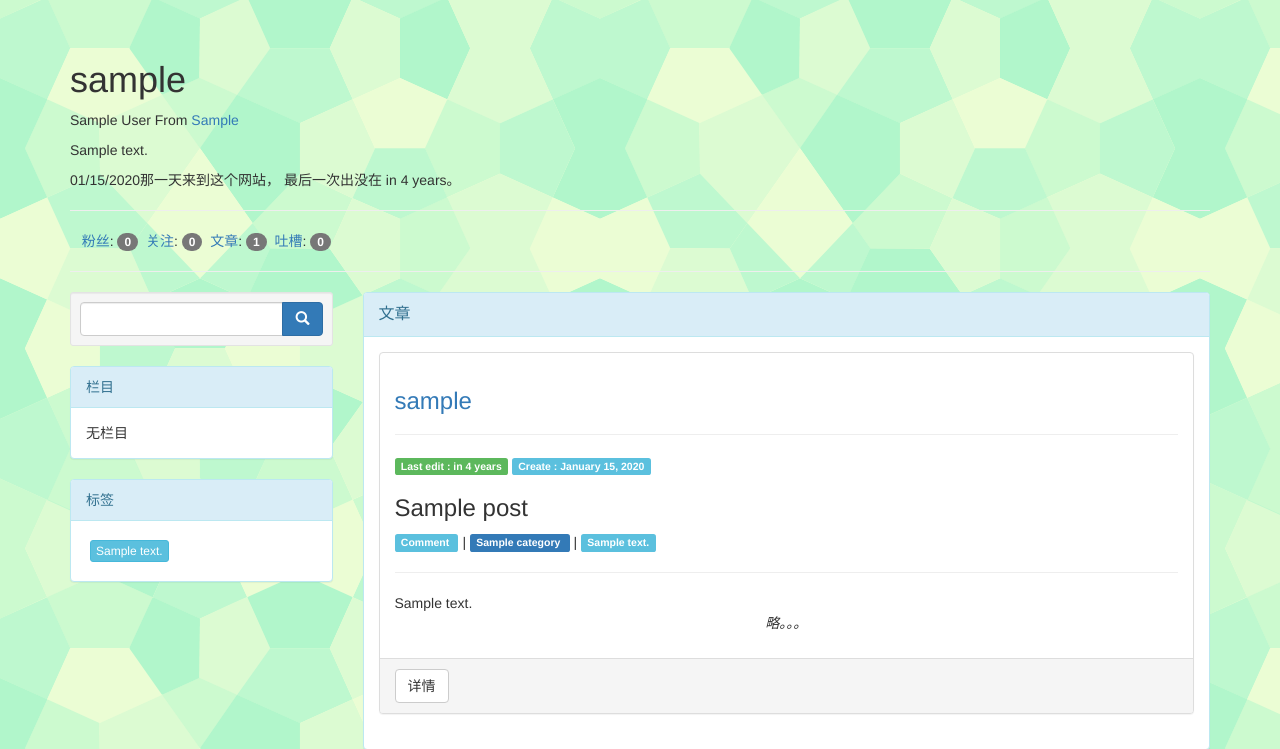
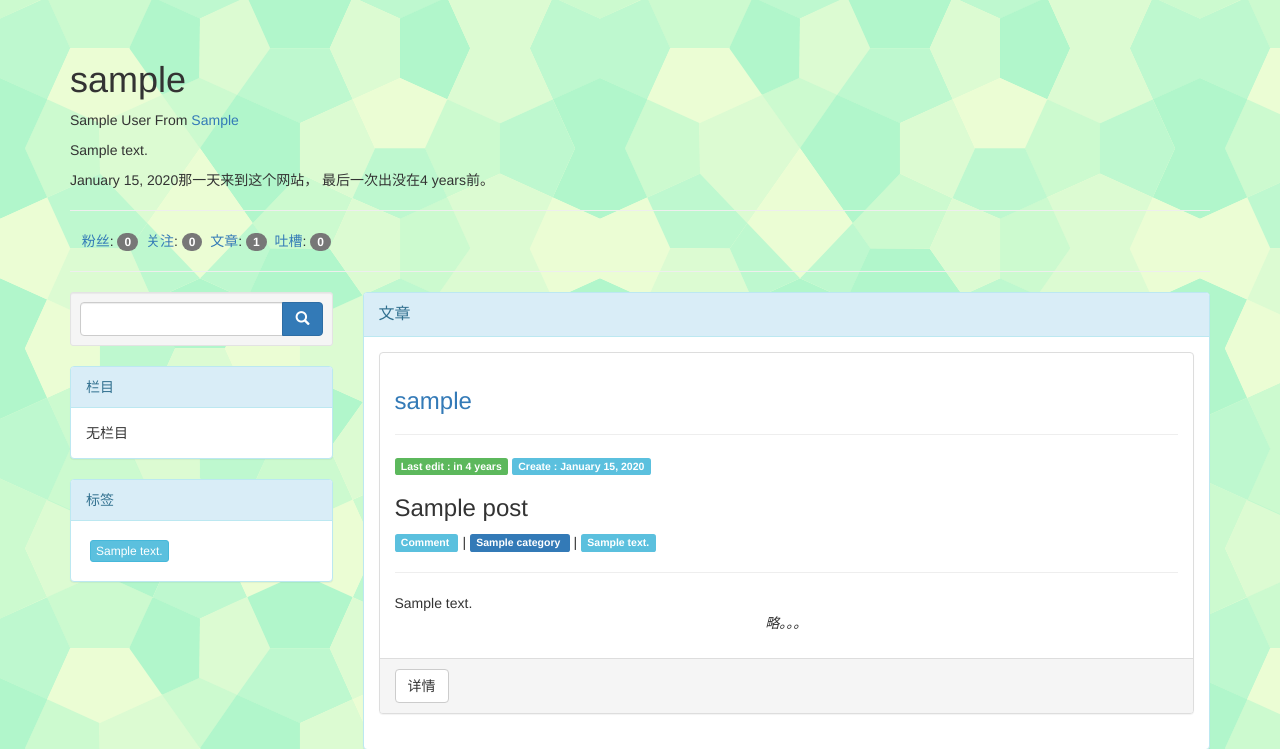
Before and after one commit to llllnvidia/weblog, a Flask app: a page that uses app/templates/user.html in a window 1280 px wide. Shown: the part 52-801 px from the top of the page. Run offline with Flask 2, Linux system fonts and the light colour scheme; tables that the repository leaves empty hold one stand-in row (values such as "Sample post"); some libraries are stand-ins or nearby versions.

Commit message:
Update user.html

```diff
--- a/app/templates/user.html
+++ b/app/templates/user.html
@@ -21,8 +21,8 @@
         <p>{{ user.about_me }}</p>
     {% endif %}
     <p>
-        {{ moment(user.member_since).format('L') }}那一天来到这个网站，
-        最后一次出没在 {{ moment(user.last_seen).fromNow() }}。
+        {{ moment(user.member_since).format('LL') }}那一天来到这个网站，
+        最后一次出没在{{ moment(user.last_seen).fromNow(1) }}前。
     </p>
     <hr/>
     <div class="btn-group">
```
